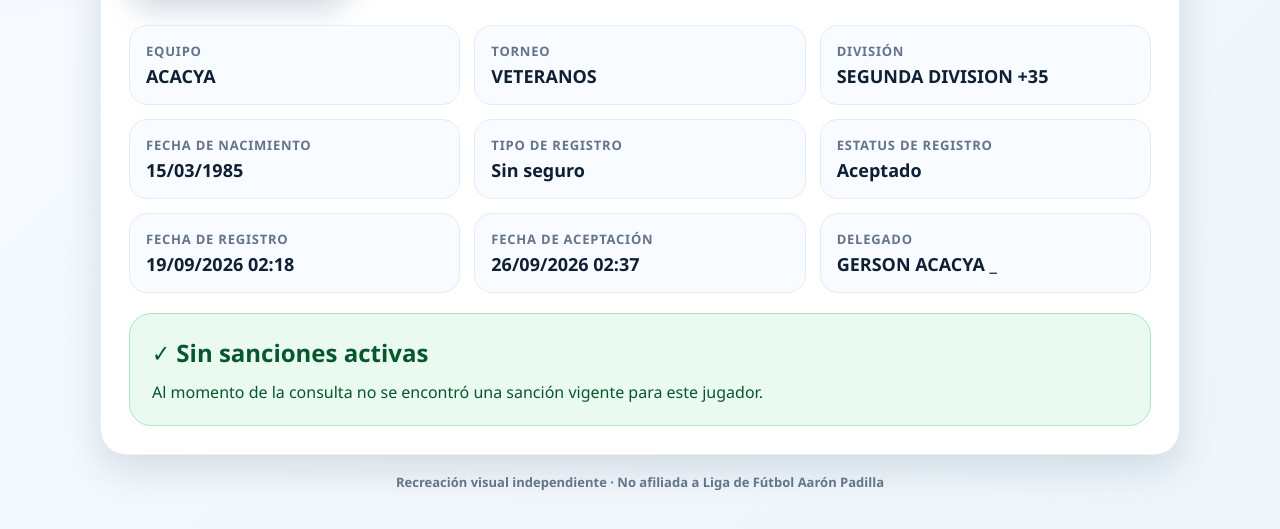
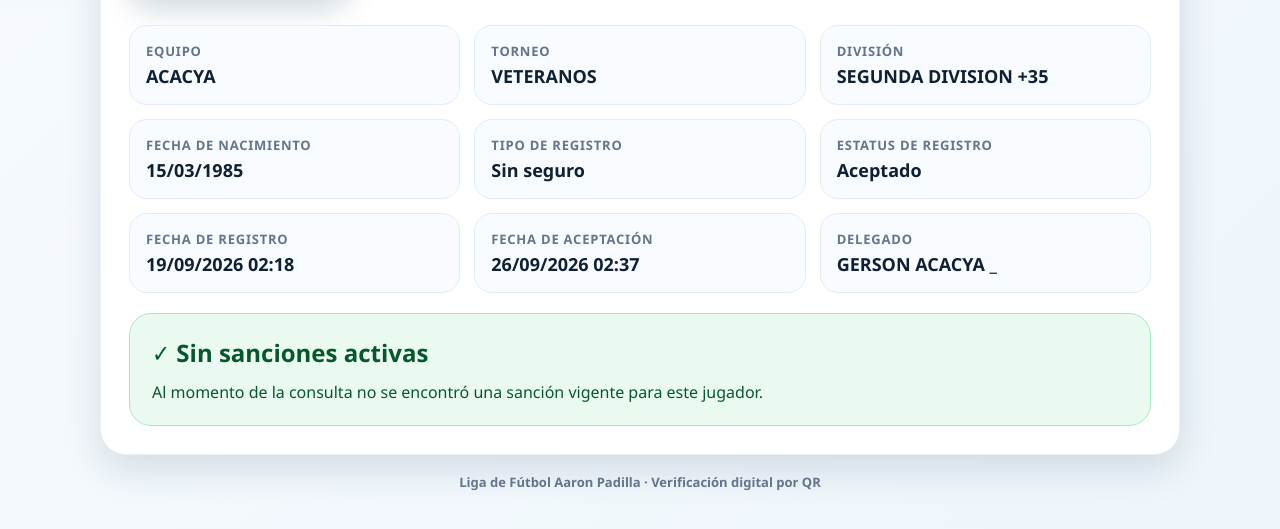
Before and after one commit to rrodarte23/web_liga_jimmy, a plain HTML site: page index.html in a window 1280 px wide. Shown: the part 511-1040 px from the top of the page. Drawn offline with Linux system fonts and the light colour scheme.

Commit message:
Add files via upload

```diff
--- a/index.html
+++ b/index.html
@@ -64,7 +64,7 @@ h1{margin:0;font-weight:900;font-size:clamp(26px,4vw,42px);position:relative;z-i
 <div class="sanction"><h2>✓ Sin sanciones activas</h2><p style="margin:0">Al momento de la consulta no se encontró una sanción vigente para este jugador.</p></div>
 </div>
 </section>
-<div class="footer">Recreación visual independiente · No afiliada a Liga de Fútbol Aarón Padilla</div>
+<div class="footer"> Liga de Fútbol Aaron Padilla · Verificación digital por QR </div>
 </main>
 </body>
 </html>
```
